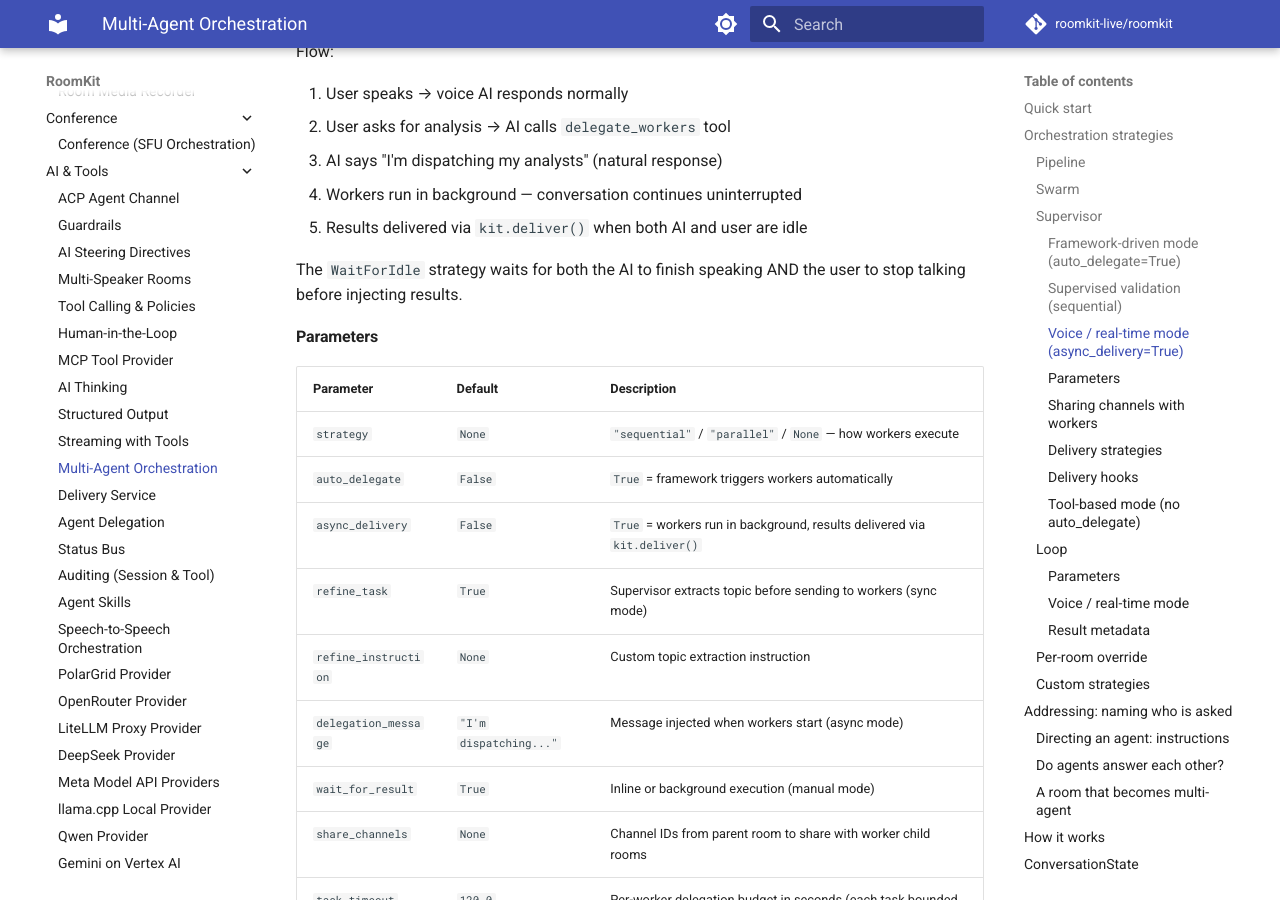
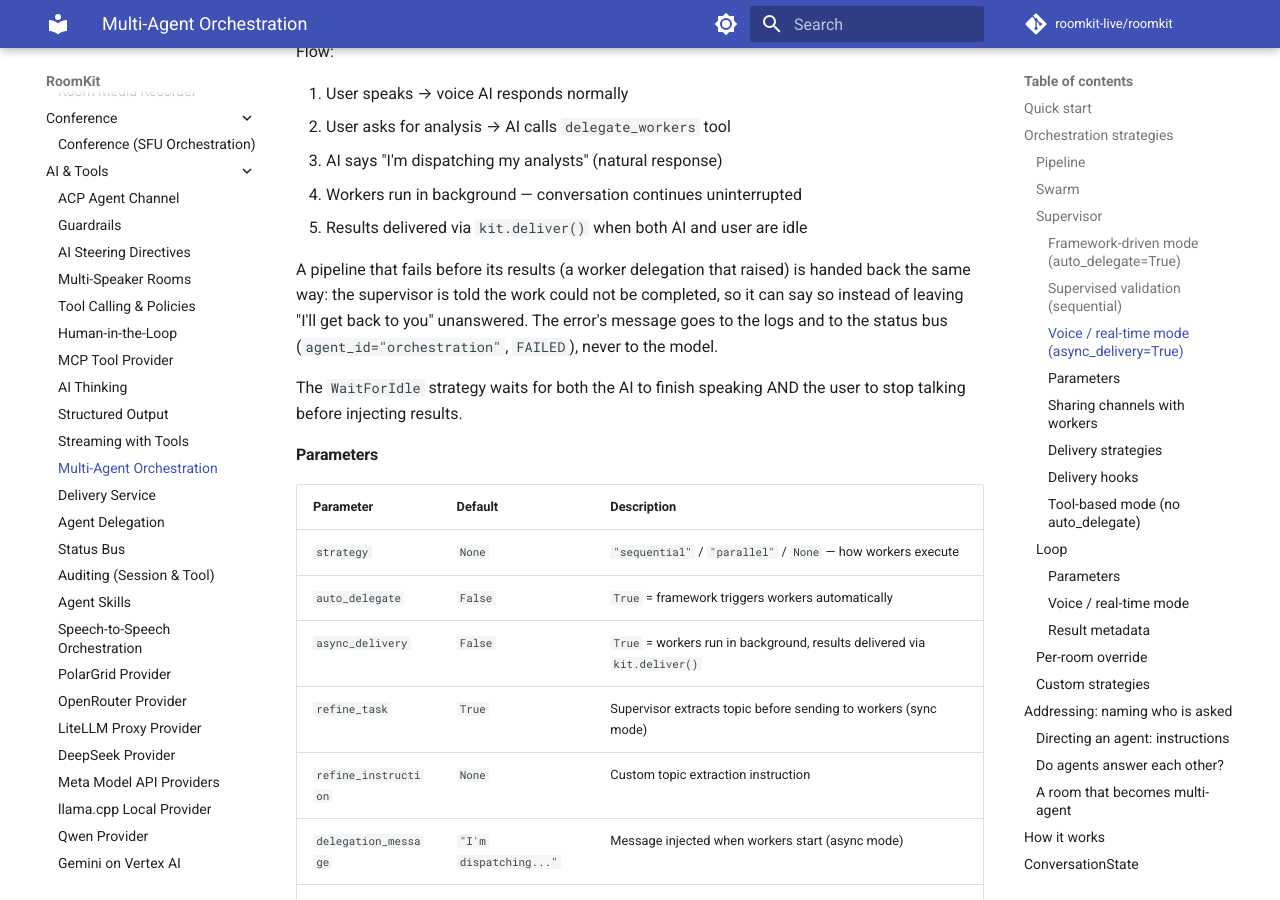
Before and after one commit to roomkit-live/roomkit-docs, an MkDocs documentation site: the page built from docs/guides/orchestration.md, in a window 1280 px wide and 900 px high, scrolled down 4780 px. Built offline with MkDocs 1.6.1 and Material for MkDocs 9.7.7, drawn with Linux system fonts in a browser that asks for light colours; comment, search, counter and statistics services are not loaded.

Commit message:
docs(orchestration): a failed background pipeline is handed back to the supervisor, which can tell the user (RMK-451)

```diff
--- a/docs/guides/orchestration.md
+++ b/docs/guides/orchestration.md
@@ -214,6 +214,8 @@ Flow:
 3. AI says "I'm dispatching my analysts" (natural response)
 4. Workers run in background — conversation continues uninterrupted
 5. Results delivered via `kit.deliver()` when both AI and user are idle
+
+A pipeline that fails before its results (a worker delegation that raised) is handed back the same way: the supervisor is told the work could not be completed, so it can say so instead of leaving "I'll get back to you" unanswered. The error's message goes to the logs and to the status bus (`agent_id="orchestration"`, `FAILED`), never to the model.
 
 The `WaitForIdle` strategy waits for both the AI to finish speaking AND the user to stop talking before injecting results.
 
```
